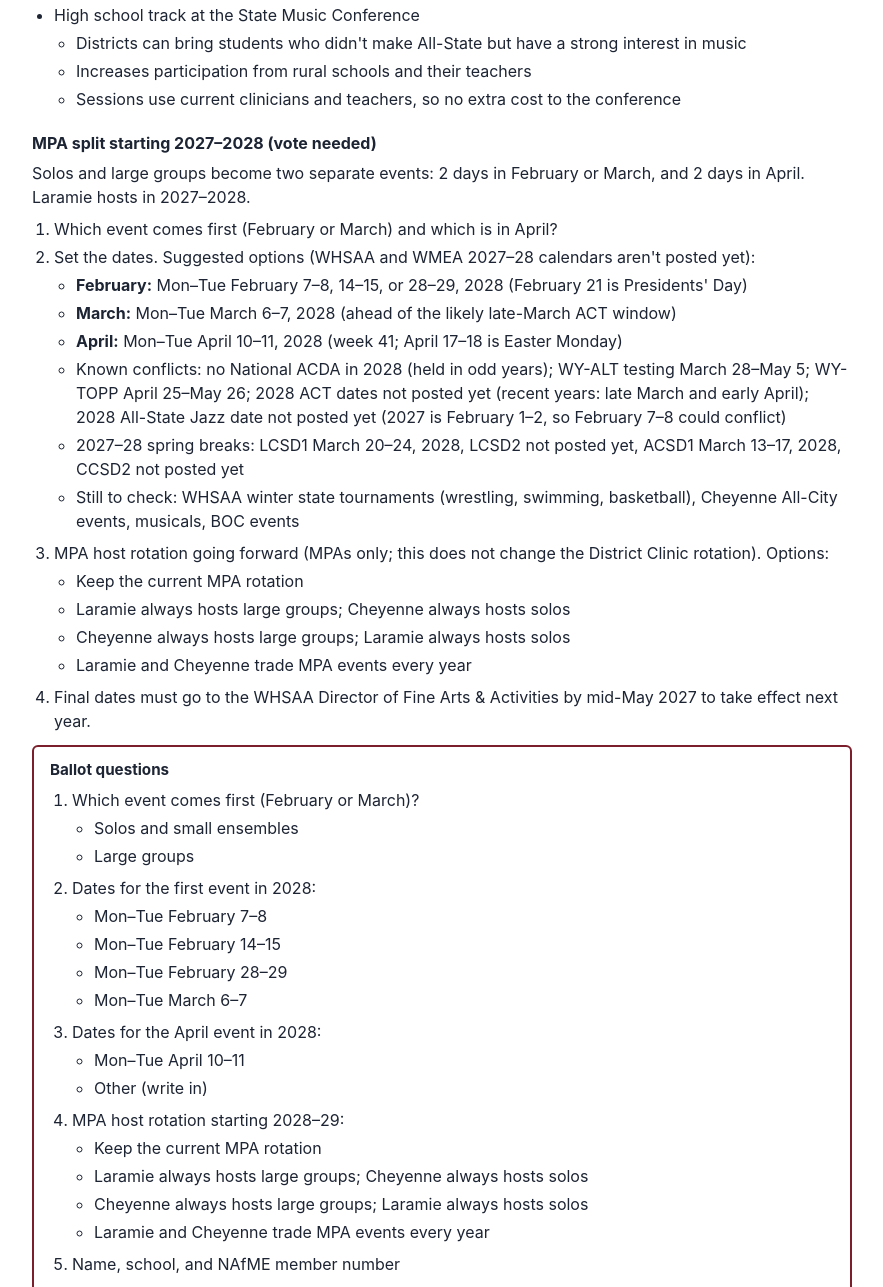
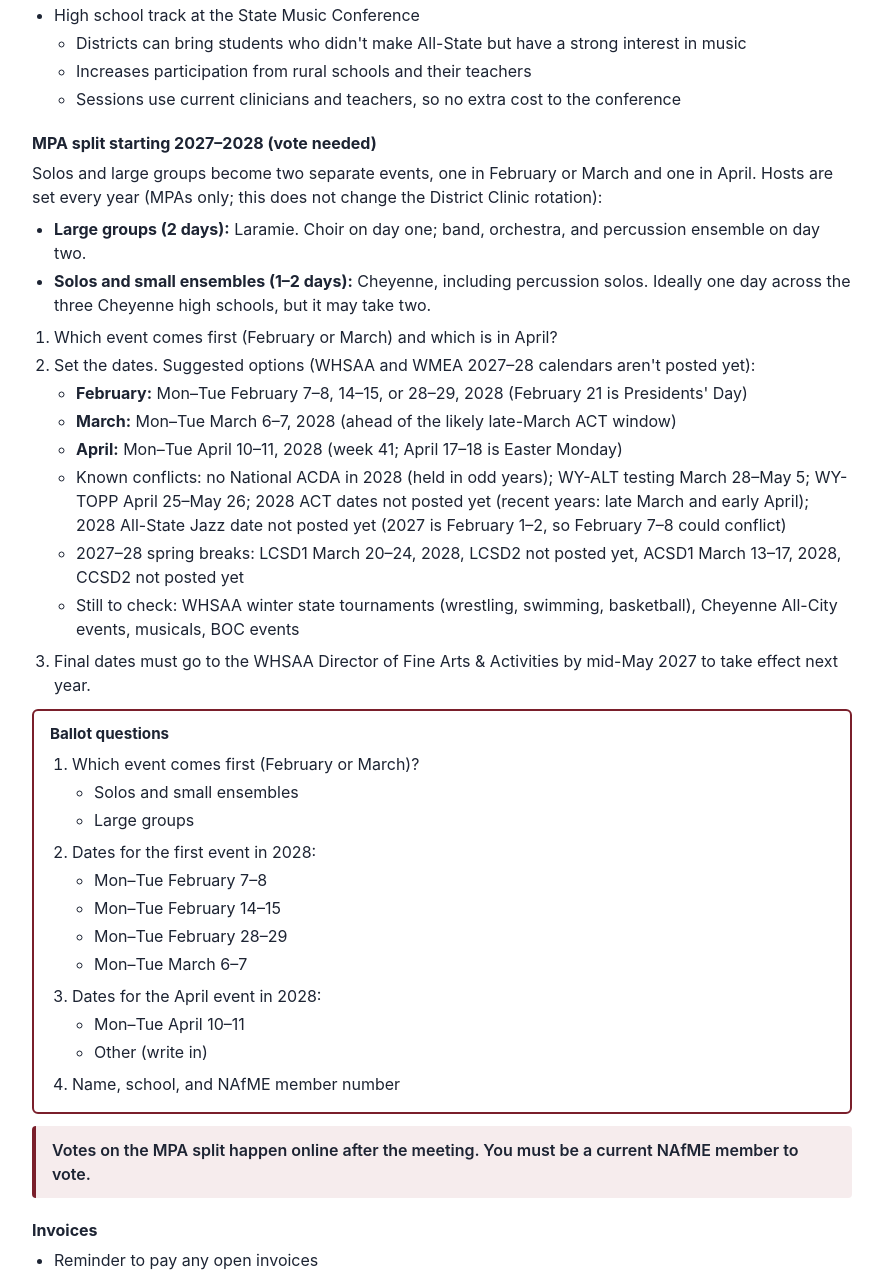
Before and after one commit to btschu/district-clinic-meeting-agenda, a plain HTML site: page index.html in a window 1280 px wide. Shown: the part 2493-3780 px from the top of the page, without its empty margins (198-1081 px from the left). Drawn offline with Linux system fonts and the light colour scheme.

Commit message:
MPA split: set Laramie large groups, Cheyenne solos; drop host rotation vote
Co-Authored-By: Claude Opus 5.5 <noreply@anthropic.com>

```diff
--- a/index.html
+++ b/index.html
@@ -223,7 +223,7 @@
     <tr><td>Southeast District Honor Clinic</td><td class="nowrap">November 22–23, 2027</td><td>Laramie</td></tr>
     <tr><td>All-State Band/Choir/Orchestra</td><td class="nowrap">January 16–18, 2028</td><td>Gillette</td></tr>
     <tr><td>All-State Jazz Band and Choir</td><td>TBD</td><td>TBD</td></tr>
-    <tr><td>SE MPA: solos and small ensembles</td><td>TBD (see MPA split)</td><td>Laramie</td></tr>
+    <tr><td>SE MPA: solos and small ensembles</td><td>TBD (see MPA split)</td><td>Cheyenne</td></tr>
     <tr><td>SE MPA: large groups</td><td>TBD (see MPA split)</td><td>Laramie</td></tr>
     <tr><td>SE Junior High Band/Jazz Band Festival</td><td>Set at the January meeting</td><td>Cheyenne East HS (Carey)</td></tr>
   </tbody>
@@ -260,7 +260,11 @@
 </ul>
 
 <h3>MPA split starting 2027–2028 (vote needed)</h3>
-<p>Solos and large groups become two separate events: 2 days in February or March, and 2 days in April. Laramie hosts in 2027–2028.</p>
+<p>Solos and large groups become two separate events, one in February or March and one in April. Hosts are set every year (MPAs only; this does not change the District Clinic rotation):</p>
+<ul>
+  <li><strong>Large groups (2 days):</strong> Laramie. Choir on day one; band, orchestra, and percussion ensemble on day two.</li>
+  <li><strong>Solos and small ensembles (1–2 days):</strong> Cheyenne, including percussion solos. Ideally one day across the three Cheyenne high schools, but it may take two.</li>
+</ul>
 <ol>
   <li>Which event comes first (February or March) and which is in April?</li>
   <li>Set the dates. Suggested options (WHSAA and WMEA 2027–28 calendars aren't posted yet):
@@ -271,14 +275,6 @@
       <li>Known conflicts: no National ACDA in 2028 (held in odd years); WY-ALT testing March 28–May 5; WY-TOPP April 25–May 26; 2028 ACT dates not posted yet (recent years: late March and early April); 2028 All-State Jazz date not posted yet (2027 is February 1–2, so February 7–8 could conflict)</li>
       <li>2027–28 spring breaks: LCSD1 March 20–24, 2028, LCSD2 not posted yet, ACSD1 March 13–17, 2028, CCSD2 not posted yet</li>
       <li>Still to check: WHSAA winter state tournaments (wrestling, swimming, basketball), Cheyenne All-City events, musicals, BOC events</li>
-    </ul>
-  </li>
-  <li>MPA host rotation going forward (MPAs only; this does not change the District Clinic rotation). Options:
-    <ul>
-      <li>Keep the current MPA rotation</li>
-      <li>Laramie always hosts large groups; Cheyenne always hosts solos</li>
-      <li>Cheyenne always hosts large groups; Laramie always hosts solos</li>
-      <li>Laramie and Cheyenne trade MPA events every year</li>
     </ul>
   </li>
   <li>Final dates must go to the WHSAA Director of Fine Arts &amp; Activities by mid-May 2027 to take effect next year.</li>
@@ -304,14 +300,6 @@
     <li>Dates for the April event in 2028:
       <ul><li>Mon–Tue April 10–11</li><li>Other (write in)</li></ul>
     </li>
-    <li>MPA host rotation starting 2028–29:
-      <ul>
-        <li>Keep the current MPA rotation</li>
-        <li>Laramie always hosts large groups; Cheyenne always hosts solos</li>
-        <li>Cheyenne always hosts large groups; Laramie always hosts solos</li>
-        <li>Laramie and Cheyenne trade MPA events every year</li>
-      </ul>
-    </li>
     <li>Name, school, and NAfME member number</li>
   </ol>
 </div>
```
